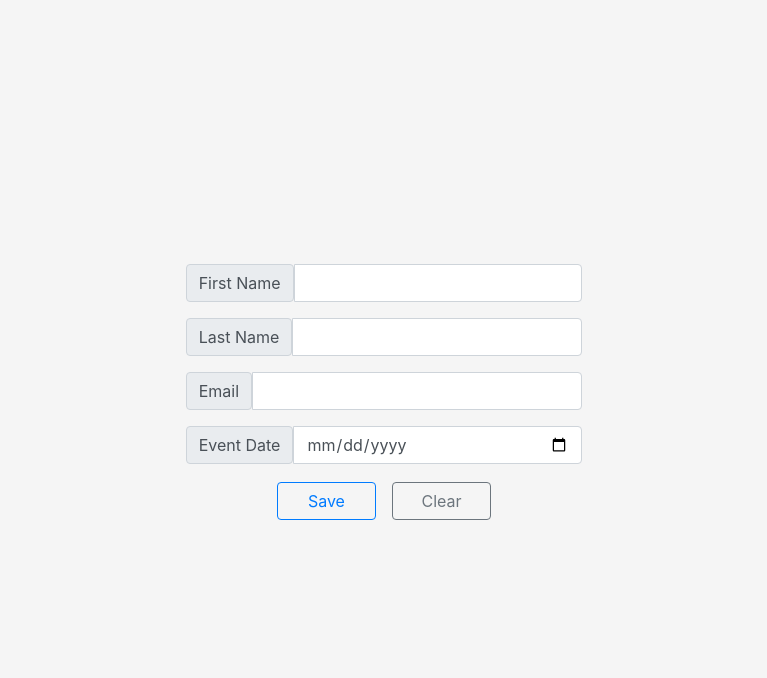
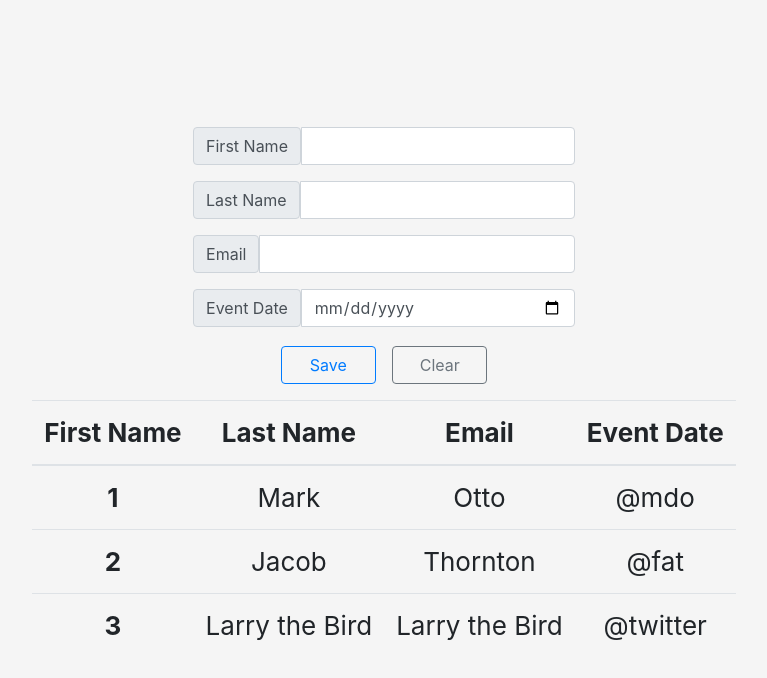
Before and after one commit to natanielmendes/bh-frontend, a React (Create React App) app: page / in a window 1280 px wide. Shown: the top 678 px of the page, without its empty margins (256-1023 px from the left). Built offline with nearby package versions, Linux system fonts and the light colour scheme.

Commit message:
List Events with sample data

```diff
--- a/src/App.css
+++ b/src/App.css
@@ -13,7 +13,7 @@
   }
 }
 
-.App-header {
+.App-main {
   background-color: whitesmoke;
   min-height: 100vh;
   display: flex;
@@ -21,7 +21,6 @@
   align-items: center;
   justify-content: center;
   font-size: calc(10px + 2vmin);
-  color: white;
 }
 
 .App-link {
--- a/src/App.js
+++ b/src/App.js
@@ -1,12 +1,18 @@
 import './App.css';
 import CreateEvent from './components/event/CreateEvent';
+import ListEvents from './components/event/ListEvents';
 
 function App() {
   return (
     <div className="App">
-      <header className="App-header">
-        <CreateEvent></CreateEvent>
-      </header>
+      <main className="App-main">
+        <div className="row">
+          <CreateEvent></CreateEvent>
+        </div>
+        <div className="row">
+          <ListEvents></ListEvents>
+        </div>
+      </main>
     </div>
   );
 }
--- a/src/components/event/CreateEvent.js
+++ b/src/components/event/CreateEvent.js
@@ -33,7 +33,7 @@ class CreateEvent extends Component {
 
     render() {
         return (
-            <form className="col-md-4">
+            <div className="col-xs-12">
                 <div className="input-group mb-3">
                     <span className="input-group-text" id="first-name">First Name</span>
                     <input type="text"
@@ -78,7 +78,7 @@ class CreateEvent extends Component {
                     <button type="button" className="btn btn-outline-primary col-md-3 mr-3" onClick={this.handleSave}>Save</button>
                     <button type="button" className="btn btn-outline-secondary col-md-3" onClick={this.handleClear}>Clear</button>
                 </div>
-            </form>
+            </div>
         )
     }
 }
--- /dev/null
+++ b/src/components/event/ListEvents.js
@@ -0,0 +1,42 @@
+import React, { Component } from 'react';
+import axios from 'axios';
+
+class ListEvents extends Component {
+
+    render() {
+        return (
+            <table class="table table-hover">
+                <thead>
+                    <tr>
+                    <th scope="col">First Name</th>
+                    <th scope="col">Last Name</th>
+                    <th scope="col">Email</th>
+                    <th scope="col">Event Date</th>
+                    </tr>
+                </thead>
+                <tbody>
+                    <tr>
+                        <th scope="row">1</th>
+                        <td>Mark</td>
+                        <td>Otto</td>
+                        <td>@mdo</td>
+                    </tr>
+                    <tr>
+                        <th scope="row">2</th>
+                        <td>Jacob</td>
+                        <td>Thornton</td>
+                        <td>@fat</td>
+                    </tr>
+                    <tr>
+                        <th scope="row">3</th>
+                        <td>Larry the Bird</td>
+                        <td>Larry the Bird</td>
+                        <td>@twitter</td>
+                    </tr>
+                </tbody>
+            </table>
+        )
+    }
+}
+
+export default ListEvents;
--- /dev/null
+++ b/src/hoc/Auxiliary/Auxiliary.js
@@ -0,0 +1,3 @@
+const aux = (props) => props.children;
+
+export default aux;
```
